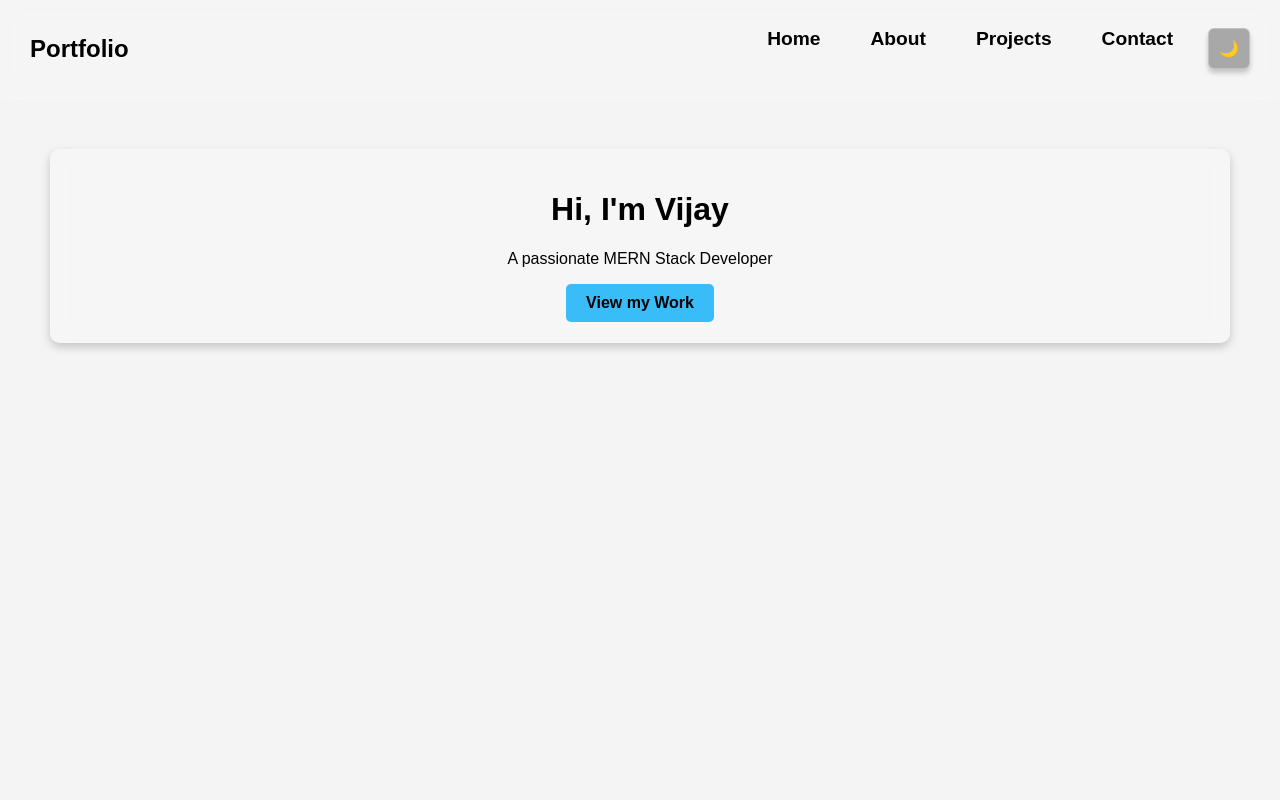
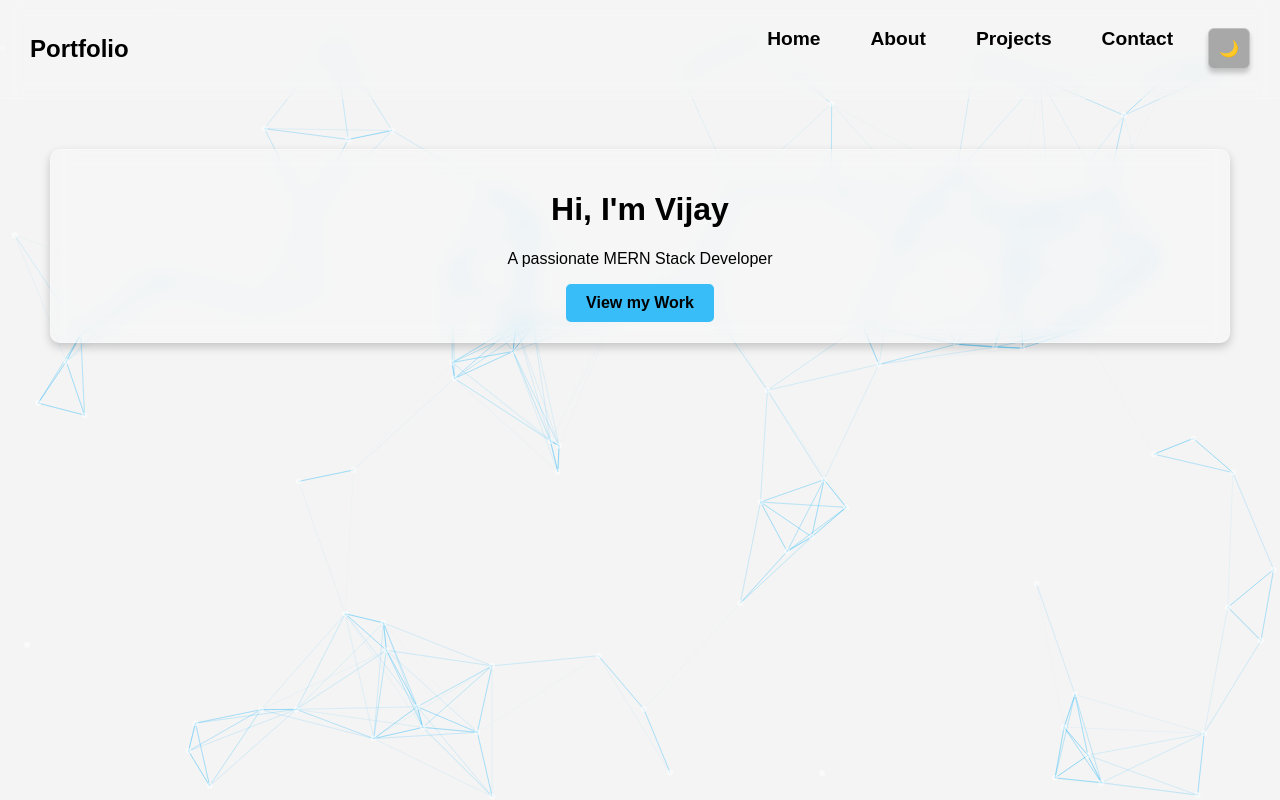
Before and after one commit to 23vk1/practicePortfolio, a React (Create React App) app: page / in a window 1280 px wide. Built offline with nearby package versions, Linux system fonts and the light colour scheme.

Commit message:
added : particle.js bacground

```diff
--- a/package.json
+++ b/package.json
@@ -12,7 +12,9 @@
     "react-icons": "^5.5.0",
     "react-router-dom": "^7.2.0",
     "react-scripts": "5.0.1",
+    "react-tsparticles": "^2.12.2",
     "tailwindcss": "^4.0.12",
+    "tsparticles-slim": "^2.12.0",
     "web-vitals": "^2.1.4"
   },
   "scripts": {
--- a/src/App.js
+++ b/src/App.js
@@ -1,4 +1,5 @@
 import "./App.css";
+import ParticlesBackground from "./components/ParticlesBackground";
 import Home from "./pages/Home";
 import About from "./pages/About";
 import { BrowserRouter as Router, Routes, Route } from "react-router-dom";
@@ -11,6 +12,7 @@ function App() {
     <>
       <Router>
         <Navbar />
+        <ParticlesBackground />
         <Routes>
           <Route path="/" element={<Home />} />
           <Route path="/about" element={<About />} />
--- /dev/null
+++ b/src/components/ParticlesBackground.js
@@ -0,0 +1,40 @@
+import React, { useCallback } from "react";
+import Particles from "react-tsparticles";
+import { loadSlim } from "tsparticles-slim"; // Use "tsparticles-slim" instead of "tsparticles"
+
+const ParticlesBackground = () => {
+  const particlesInit = useCallback(async (engine) => {
+    await loadSlim(engine); // Correct way to load particles
+  }, []);
+
+  return (
+    <Particles
+      id="tsparticles"
+      init={particlesInit}
+      options={{
+        background: {
+          color: "transparent",
+        },
+        particles: {
+          number: { value: 100 },
+          shape: { type: "circle" },
+          opacity: { value: 0.5 },
+          size: { value: 3 },
+          move: { enable: true, speed: 1 },
+          links: {
+            enable: true,
+            distance: 150,
+            color: "#38BDF8",
+            opacity: 0.4,
+          },
+        },
+        interactivity: {
+          events: { onHover: { enable: true, mode: "repulse" } },
+          modes: { repulse: { distance: 100 } },
+        },
+      }}
+    />
+  );
+};
+
+export default ParticlesBackground;
--- a/src/style2.css
+++ b/src/style2.css
@@ -283,3 +283,15 @@ body.dark .contact-link {
     background: rgba(255, 255, 255, 0.3);
     box-shadow: 0px 5px 15px rgba(255, 255, 255, 0.2);
   }
+
+
+
+  /* //////////////////////////////////////////////////////////////////////////////////////// */
+
+
+  #tsparticles {
+    position: fixed;
+    width: 100%;
+    height: 100%;
+    z-index: -1; /* Keeps it in the background */
+  }
```
Also changed, not shown: 1 other file (tests, documents, lock files or other folders).
